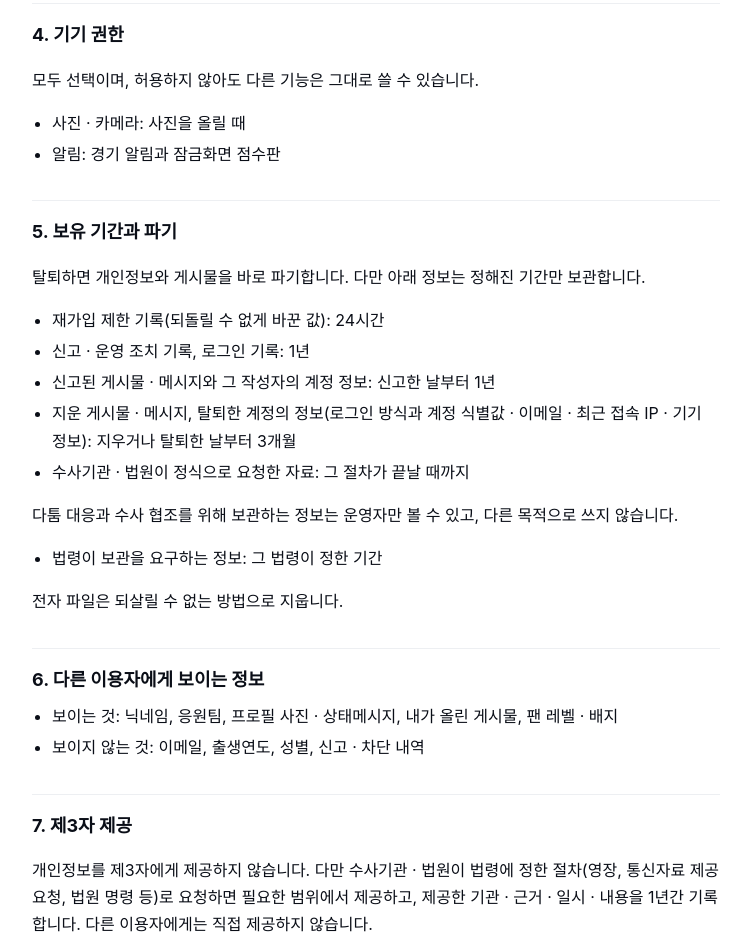
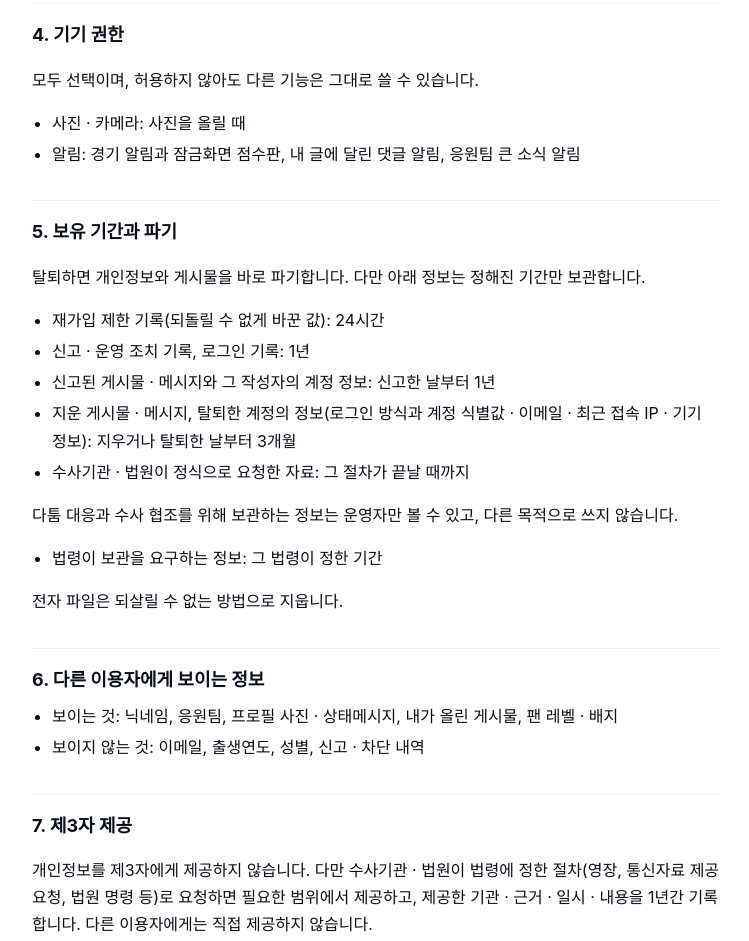
Before and after one commit to jin0529005/dugout-legal, a plain HTML site: page privacy.html in a window 1280 px wide. Shown: the part 1490-2431 px from the top of the page, without its empty margins (264-1013 px from the left). Drawn offline with Linux system fonts and the light colour scheme.

Commit message:
docs: 처리방침 기기 권한에 댓글 · 응원팀 소식 알림 용도 추가 (dugout#260)

```diff
--- a/privacy.html
+++ b/privacy.html
@@ -66,7 +66,7 @@ footer { color:var(--muted); font-size:14px; margin-top:40px; }
 <p>모두 선택이며, 허용하지 않아도 다른 기능은 그대로 쓸 수 있습니다.</p>
 <ul>
 <li>사진 · 카메라: 사진을 올릴 때</li>
-<li>알림: 경기 알림과 잠금화면 점수판</li>
+<li>알림: 경기 알림과 잠금화면 점수판, 내 글에 달린 댓글 알림, 응원팀 큰 소식 알림</li>
 </ul>
 <h2>5. 보유 기간과 파기</h2>
 <p>탈퇴하면 개인정보와 게시물을 바로 파기합니다. 다만 아래 정보는 정해진 기간만 보관합니다.</p>
```
